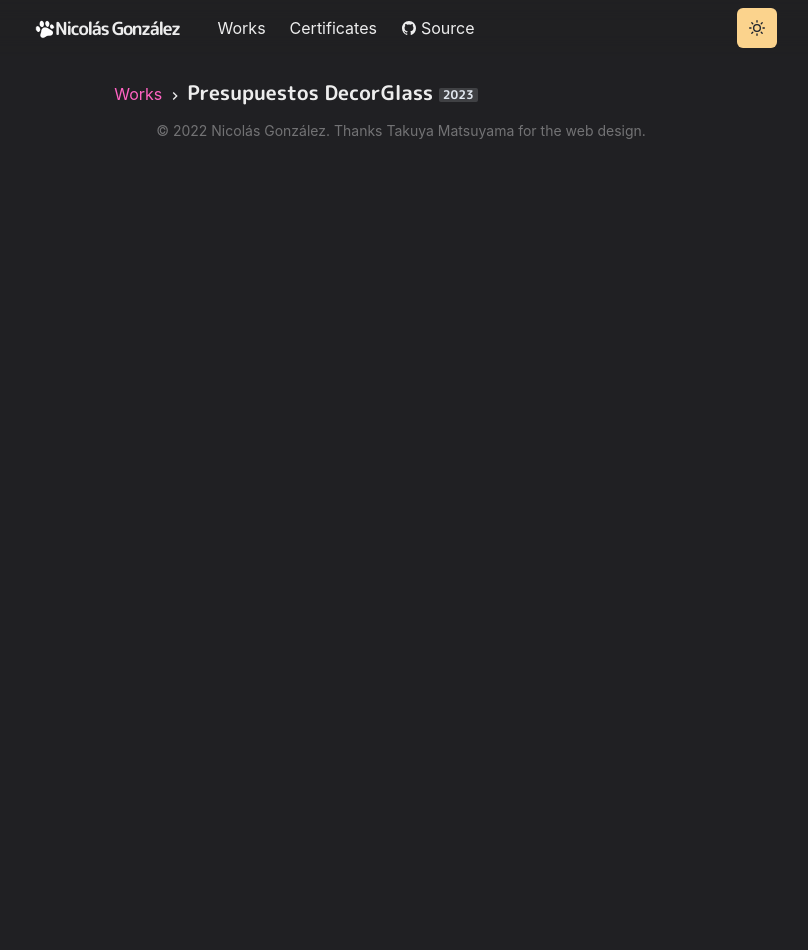
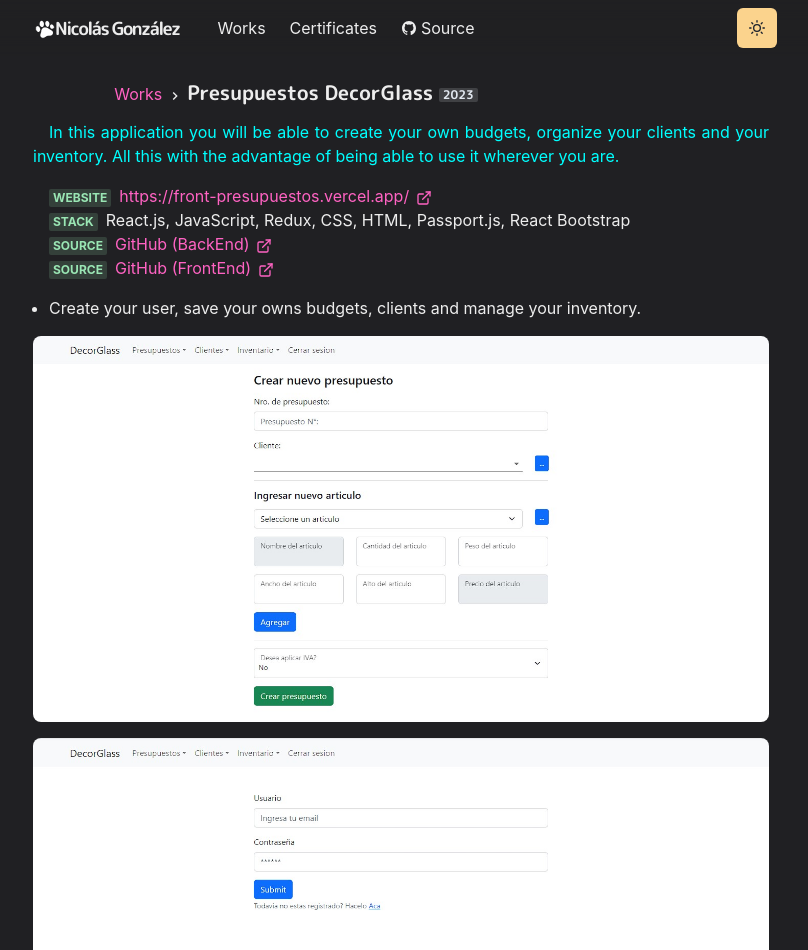
Before and after one commit to nicolasgonzalez98/Portfolio-NicolasGonzalez, a Next.js app: page /works/presupuestos_mauri in a window 1280 px wide. Shown: the top 950 px of the page, without its empty margins (239-1047 px from the left). Before the commit the page ends 800 px from the top, so only its background shows below. Built offline with nearby package versions, Linux system fonts and the light colour scheme.

Commit message:
decorglass0

```diff
--- a/pages/works/presupuestos_mauri.js
+++ b/pages/works/presupuestos_mauri.js
@@ -1,7 +1,8 @@
-import { Badge, Container, useColorModeValue } from "@chakra-ui/react";
+import { Badge, Container, Link, List, ListItem, UnorderedList, useColorModeValue } from "@chakra-ui/react";
 import Layout from "../../components/layouts/article"
-import { Title } from "../../components/work";
+import { Meta, Title, WorkImage } from "../../components/work";
 import P from '../../components/paragraph'
+import { ExternalLinkIcon } from "@chakra-ui/icons";
 
 const Work = () => {
     return (
@@ -10,8 +11,44 @@ const Work = () => {
                 <Title>Presupuestos DecorGlass <Badge>2023</Badge></Title>
             </Container>
             <P style={{color: useColorModeValue('black','cyan')}}>
+            In this application you will be able to create your own budgets,
+            organize your clients and your inventory. All this with the advantage
+            of being able to use it wherever you are.
+            </P>
 
-            </P>
+            <List ml={4} my={4}>
+            <ListItem>
+                    <Meta>Website</Meta>
+                    <Link href="https://front-presupuestos.vercel.app/" target='_blank'>
+                    https://front-presupuestos.vercel.app/ <ExternalLinkIcon mx='2px' />
+                    </Link>
+                </ListItem>
+                <ListItem>
+                    <Meta>Stack</Meta>
+                    React.js, JavaScript, Redux, CSS, HTML, Passport.js, React Bootstrap
+                </ListItem>
+                <ListItem>
+                    <Meta>Source</Meta>
+                    <Link href='https://github.com/nicolasgonzalez98/back-presupuestos-MPGlass' target='_blank'>
+                        GitHub (BackEnd) <ExternalLinkIcon mx="2px" />
+                    </Link>
+                </ListItem>
+                <ListItem>
+                    <Meta>Source</Meta>
+                    <Link href='https://github.com/nicolasgonzalez98/Front-Presupuestos-Glass' target='_blank'>
+                        GitHub (FrontEnd) <ExternalLinkIcon mx="2px" />
+                    </Link>
+                </ListItem>
+            </List>
+            <UnorderedList mb={4}>
+                <ListItem>Create your user, save your owns budgets, clients and manage your inventory.</ListItem>
+            </UnorderedList>
+            <WorkImage src='/images/presupuestosMauri/create_budget.jpg'/>
+            <WorkImage src='/images/presupuestosMauri/login.jpg'/>
+            <WorkImage src='/images/presupuestosMauri/clients.jpg'/>
+            <WorkImage src='/images/presupuestosMauri/articles.jpg'/>
+            <WorkImage src='/images/presupuestosMauri/add_client.jpg'/>
+            <WorkImage src='/images/presupuestosMauri/create_article.jpg'/>
         </Layout>
     )
 }
```
Also changed, not shown: pages/works.js (+10 -1 lines), public/images/presupuestosMauri/portada.jpg (added).
